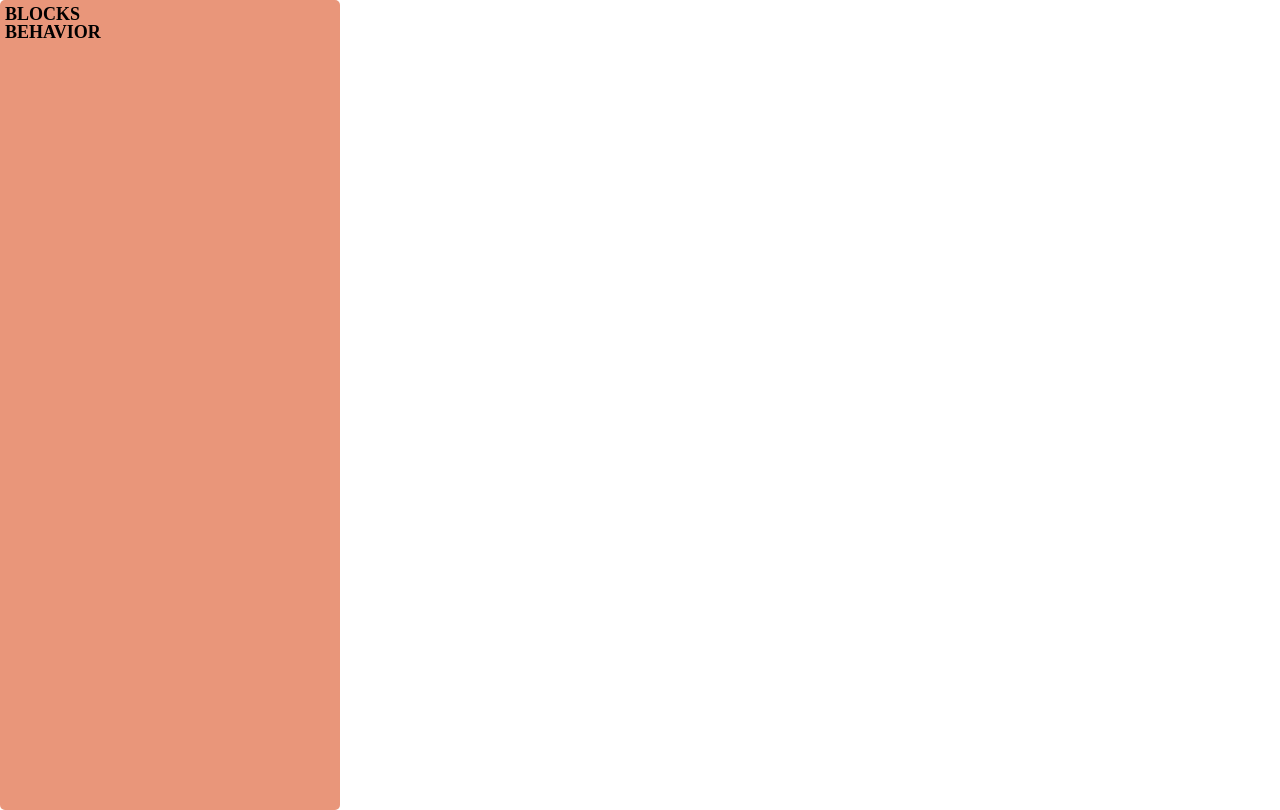
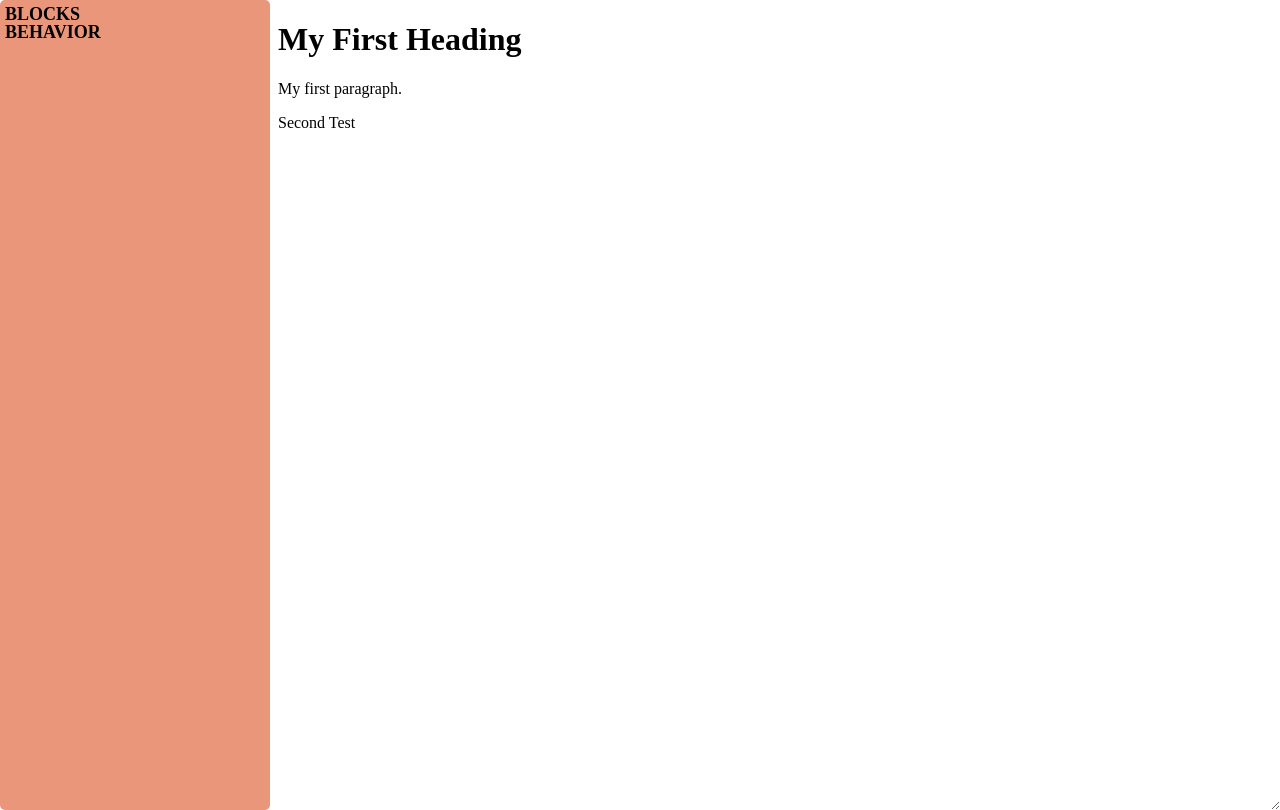
Before and after one commit to dbomoto/web-dev-helper, a plain HTML site: page index.html in a window 1280 px wide. Drawn offline with Linux system fonts and the light colour scheme.

Commit message:
Updated helper.css and index.html
Designing of interface

```diff
--- a/helper.css
+++ b/helper.css
@@ -72,6 +72,11 @@ table {
 /* **** GLOBAL CONTAINER SECTION START **** */
 /* Section2 */
 
+body {
+	display: flex;
+	flex-direction: row;
+
+}
 
 /* **** GLOBAL CONTAINER SECTION END **** */
 
@@ -83,20 +88,19 @@ table {
 /* Section3 */
 
 
-
-
 #helper {
 	display: flex;
 	flex-direction: column;
 	width: 330px;
-	height: 100%;
+	/* height will change the more features will be added */
+	height: 100vh;
 	background-color: darksalmon;
 	border-radius: 5px;
 	font-size: 18px;
 	font-weight: 700;
 	padding: 5px;
-	position: absolute;
-	z-index: 100;
+	/* position: absolute; */
+	/* z-index: 100; */
 	overflow-y: scroll;
 }
 
@@ -111,6 +115,16 @@ table {
 /* **** WEB-PREVIEW DISPLAY SECTION START **** */
 /* Section4 */
 
-
+iframe {
+	/* position: absolute;
+	left: 330px; */
+	width: 100%;
+	/* if 100vh iframe will not align with helper interface */
+	height: auto;
+	overflow: auto;
+	resize: both;
+	box-shadow: 1px 1px 1px red;
+	/* min-width: 300px; */
+}
 
 /* **** WEB-PREVIEW DISPLAY SECTION END **** */
--- a/index.html
+++ b/index.html
@@ -9,14 +9,16 @@
 
     <!-- all tools should be located here -->
     <div id="helper">
+        <h3>BLOCKS</h3>
         <section>
-            <h3>BLOCKS</h3>
+
         </section>
+        <h3>BEHAVIOR</h3>
         <section>
-            <h3>BEHAVIOR</h3>
+
         </section>
     </div>
     <!-- display here the target website you want to edit -->
-    <iframe id="web-display"></iframe>
+    <iframe id="web-display" src="test.html"></iframe>
 </body>
 </html>
--- /dev/null
+++ b/test.html
@@ -0,0 +1,21 @@
+<!DOCTYPE html>
+<html lang="en">
+<head>
+<link rel="stylesheet" href="something.css">
+<title>Daniel Omoto's Portfolio</title>
+<base href="https://dbomoto.github.io/" target="_blank">
+<meta charset="UTF-8">
+<meta name="keywords" content="HTML, CSS, JavaScript, Bootstrap, SCSS, jQuery, React, Redux">
+<meta name="description" content="Daniel Omoto Portflio">
+<meta name="author" content="Daniel Benedict L. Omoto">
+<meta name="viewport" content="width=device-width, initial-scale=1.0">
+</head>
+<body>
+  <h1 id="test">My First Heading</h1>
+
+  <p>My first paragraph.</p>
+  <p>Second Test</p>
+<!--change this-->
+<script src="somthing.js"></script>
+</body>
+</html>
```
